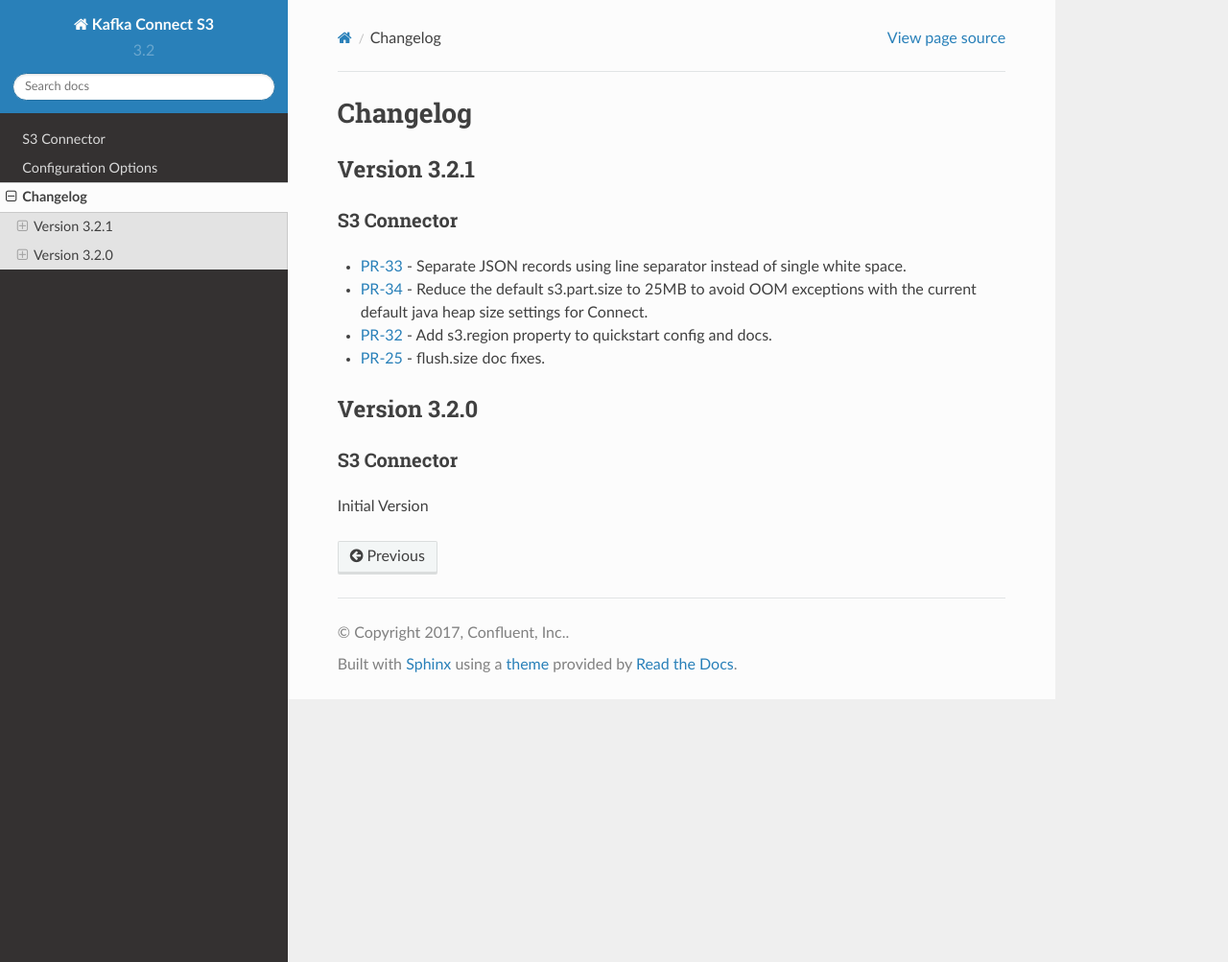
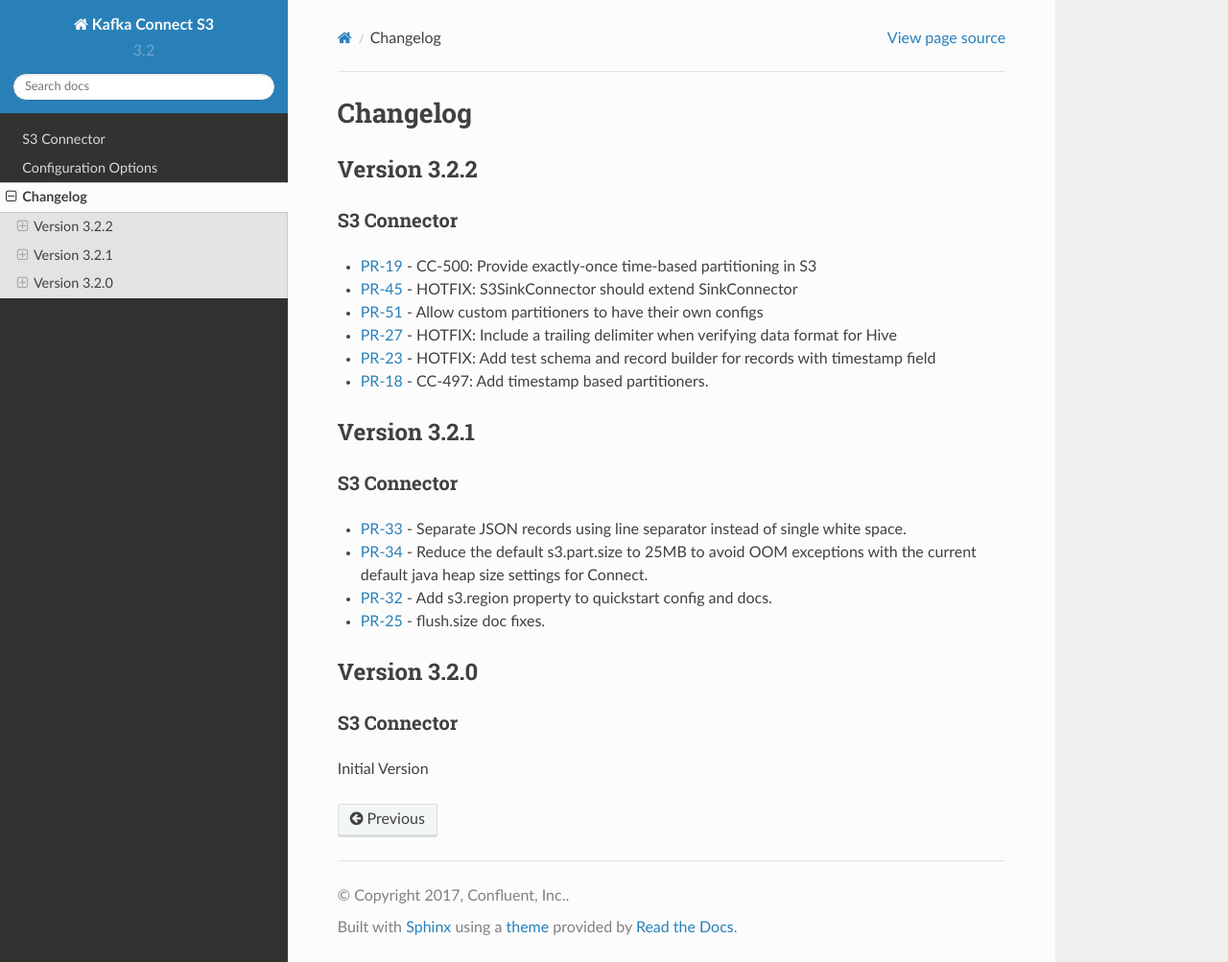
Before and after one commit to confluentinc/kafka-connect-storage-cloud, a Sphinx documentation site: the page built from kafka-connect-s3/docs/changelog.rst, in a window 1280 px wide and 1003 px high. Shown: the whole window at 96% size. Built offline with Sphinx 7.4.7 and the Read the Docs theme 2.0.0, drawn with Linux system fonts in a browser that asks for light colours.

Commit message:
Add 3.2.2 changelog

```diff
--- a/kafka-connect-s3/docs/changelog.rst
+++ b/kafka-connect-s3/docs/changelog.rst
@@ -2,6 +2,19 @@
 
 Changelog
 =========
+
+Version 3.2.2
+-------------
+
+S3 Connector
+~~~~~~~~~~~~~~
+
+* `PR-19 <https://github.com/confluentinc/kafka-connect-storage-cloud/pull/19>`_ - CC-500: Provide exactly-once time-based partitioning in S3
+* `PR-45 <https://github.com/confluentinc/kafka-connect-storage-cloud/pull/45>`_ - HOTFIX: S3SinkConnector should extend SinkConnector
+* `PR-51 <https://github.com/confluentinc/kafka-connect-storage-cloud/pull/51>`_ - Allow custom partitioners to have their own configs
+* `PR-27 <https://github.com/confluentinc/kafka-connect-storage-common/pull/27>`_ - HOTFIX: Include a trailing delimiter when verifying data format for Hive
+* `PR-23 <https://github.com/confluentinc/kafka-connect-storage-common/pull/23>`_ - HOTFIX: Add test schema and record builder for records with timestamp field
+* `PR-18 <https://github.com/confluentinc/kafka-connect-storage-common/pull/18>`_ - CC-497: Add timestamp based partitioners.
 
 Version 3.2.1
 -------------
```
